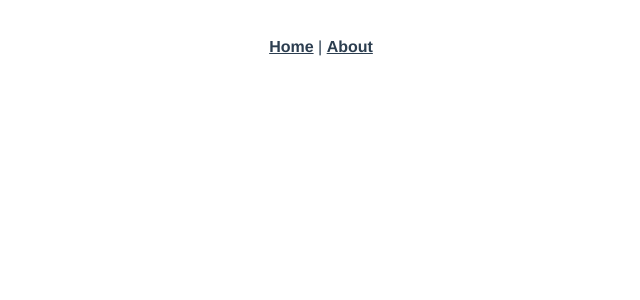
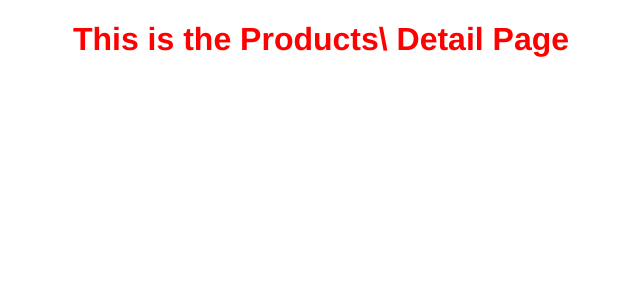
Before and after one commit to neenu-kurian/Vue-Ecommerce-Store, a Vue app: page /products/123 in a window 1280 px wide. Shown: the top 300 px of the page, without its empty margins (319-959 px from the left). Built offline with nearby package versions, Linux system fonts and the light colour scheme.

Commit message:
add simple components

```diff
--- a/src/App.vue
+++ b/src/App.vue
@@ -1,9 +1,5 @@
 <template>
   <div id="app">
-    <div id="nav">
-      <router-link to="/">Home</router-link> |
-      <router-link to="/about">About</router-link>
-    </div>
     <router-view/>
   </div>
 </template>
--- a/src/router/index.js
+++ b/src/router/index.js
@@ -1,29 +1,37 @@
-import Vue from 'vue'
-import VueRouter from 'vue-router'
-import Home from '../views/Home.vue'
+import Vue from 'vue';
+import VueRouter from 'vue-router';
+import CartPage from '../views/CartPage.vue';
+import ProductDetailPage from '../views/ProductDetailPage';
+import ProductsPage from '../views/ProductsPage';
 
-Vue.use(VueRouter)
+Vue.use(VueRouter);
 
 const routes = [
   {
-    path: '/',
-    name: 'Home',
-    component: Home
+    path: '/products',
+    name: 'Products',
+    component: ProductsPage,
   },
   {
-    path: '/about',
-    name: 'About',
-    // route level code-splitting
-    // this generates a separate chunk (about.[hash].js) for this route
-    // which is lazy-loaded when the route is visited.
-    component: () => import(/* webpackChunkName: "about" */ '../views/About.vue')
+    path: '/products/:id',
+    name: 'ProductDetail',
+    component: ProductDetailPage,
+  },
+  {
+    path: '/cart',
+    name: 'Cart',
+    component: CartPage,
+  },
+  {
+    path:'/',
+    redirect:'/products'
   }
-]
+];
 
 const router = new VueRouter({
   mode: 'history',
   base: process.env.BASE_URL,
-  routes
-})
+  routes,
+});
 
-export default router
+export default router;
--- a/src/views/About.vue
+++ /dev/null
@@ -1,5 +0,0 @@
-<template>
-  <div class="about">
-    <h1>This is an about page</h1>
-  </div>
-</template>
--- /dev/null
+++ b/src/views/CartPage.vue
@@ -0,0 +1,15 @@
+<template>
+  <h1> This is the Cart Page</h1>
+</template>
+
+<script>
+export default {
+  name:'CartPage',
+};
+</script>
+
+<style scoped>
+h1{
+  color: green;
+}
+</style>
--- a/src/views/Home.vue
+++ /dev/null
@@ -1,18 +0,0 @@
-<template>
-  <div class="home">
-    <img alt="Vue logo" src="../assets/logo.png">
-    <HelloWorld msg="Welcome to Your Vue.js App"/>
-  </div>
-</template>
-
-<script>
-// @ is an alias to /src
-import HelloWorld from '@/components/HelloWorld.vue'
-
-export default {
-  name: 'Home',
-  components: {
-    HelloWorld
-  }
-}
-</script>
--- /dev/null
+++ b/src/views/ProductDetailPage.vue
@@ -0,0 +1,15 @@
+<template>
+  <h1> This is the Products\ Detail Page</h1>
+</template>
+
+<script>
+export default {
+  name:'ProductDetailPage',
+};
+</script>
+
+<style scoped>
+h1{
+  color: red;
+}
+</style>
--- /dev/null
+++ b/src/views/ProductsPage.vue
@@ -0,0 +1,15 @@
+<template>
+  <h1> This is the Products Page</h1>
+</template>
+
+<script>
+export default {
+  name:'ProductsPage',
+};
+</script>
+
+<style scoped>
+h1{
+  color: blue;
+}
+</style>
```
Also changed, not shown: src/ProductDetailPage.vue (deleted), src/ProductsPage.vue (deleted).
